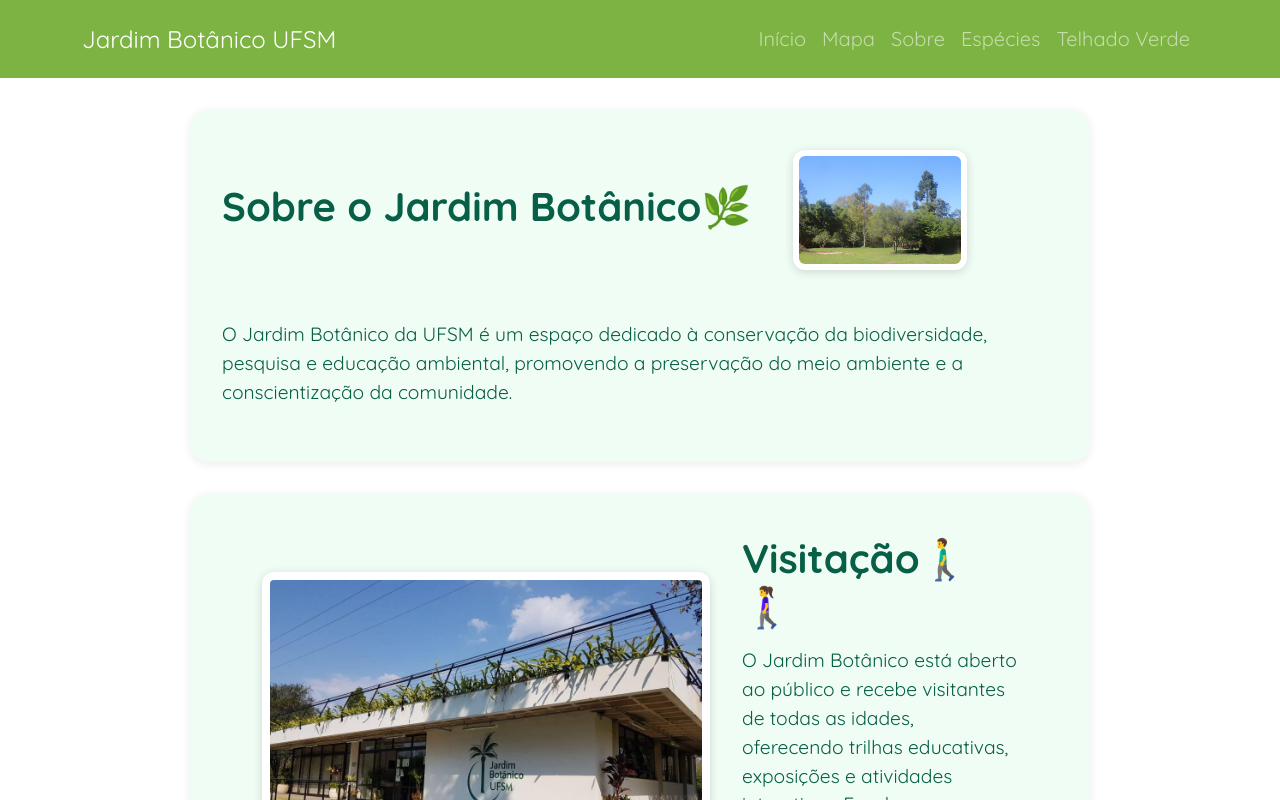
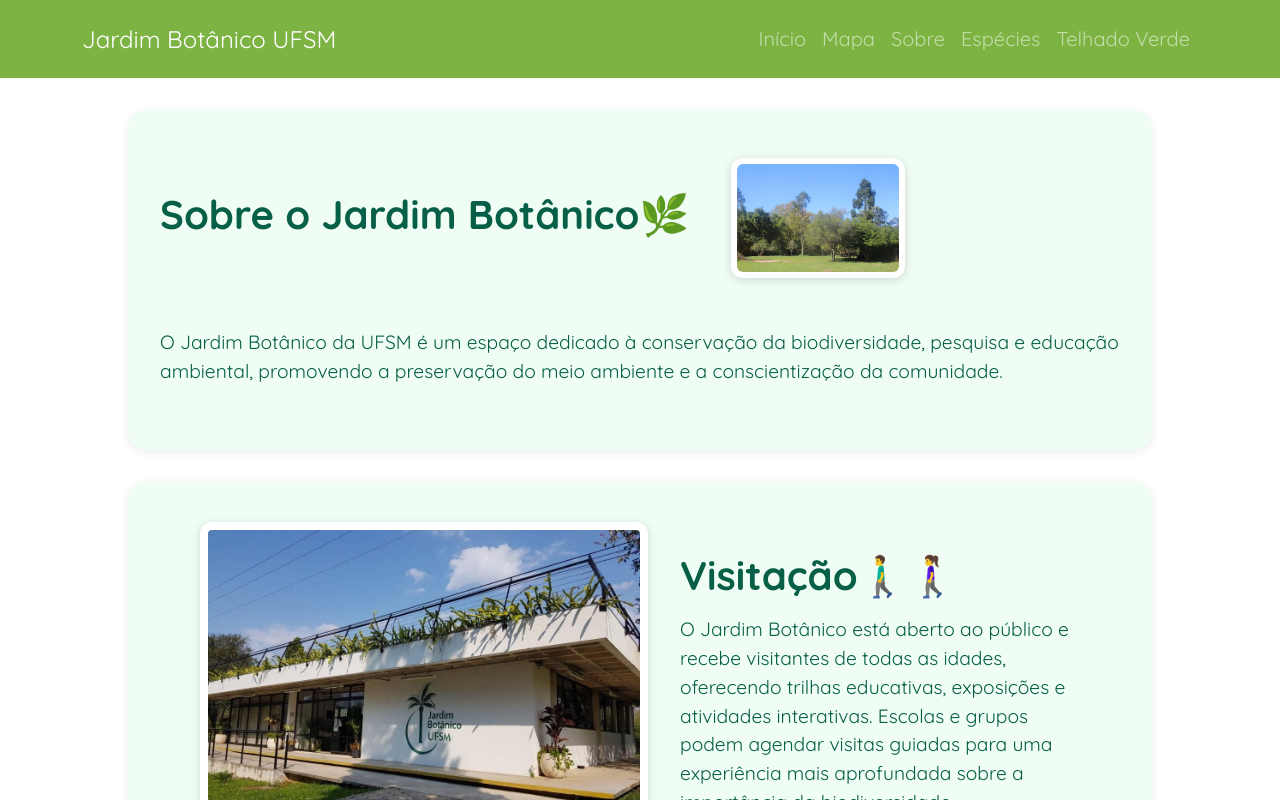
Before and after one commit to arthurmarcon1/jardim-botanico-site, a React (Create React App) app in the folder frontend/: page /sobre in a window 1280 px wide. Shown: the top 800 px of the page. Built offline with nearby package versions, Linux system fonts and the light colour scheme.

Commit message:
aumentada largura do sobre

```diff
--- a/frontend/src/components/sobre/SobreIntro.js
+++ b/frontend/src/components/sobre/SobreIntro.js
@@ -17,7 +17,7 @@
   const styles = {
     container: {
       width: isMobile ? '98vw' : '80vw',
-      maxWidth: '900px',
+      maxWidth: '1200px',
       minHeight: isMobile ? '320px' : '340px',
       display: 'flex',
       flexDirection: 'column',
--- a/frontend/src/components/sobre/SobreRegras.js
+++ b/frontend/src/components/sobre/SobreRegras.js
@@ -49,7 +49,7 @@
   const styles = {
     container: {
       width: isMobile ? '98vw' : '80vw',
-      maxWidth: '900px',
+      maxWidth: '1200px',
       minHeight: isMobile ? '320px' : '340px',
       display: 'flex',
       flexDirection: 'column',
--- a/frontend/src/components/sobre/SobreVisitaçao.js
+++ b/frontend/src/components/sobre/SobreVisitaçao.js
@@ -17,7 +17,7 @@
   const styles = {
     container: {
       width: isMobile ? '98vw' : '80vw',
-      maxWidth: '900px',
+      maxWidth: '1200px',
       minHeight: isMobile ? '320px' : '340px',
       display: 'flex',
       flexDirection: isMobile ? 'column' : 'row',
```
